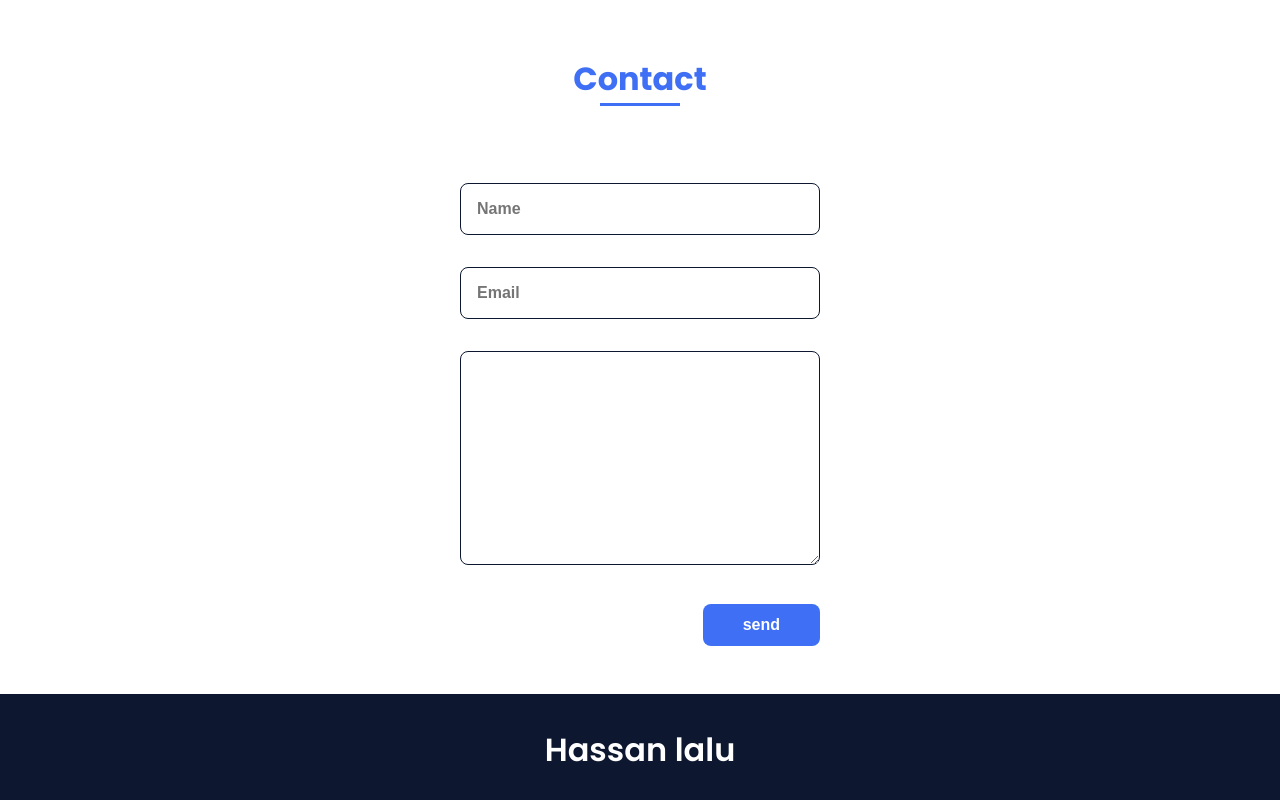
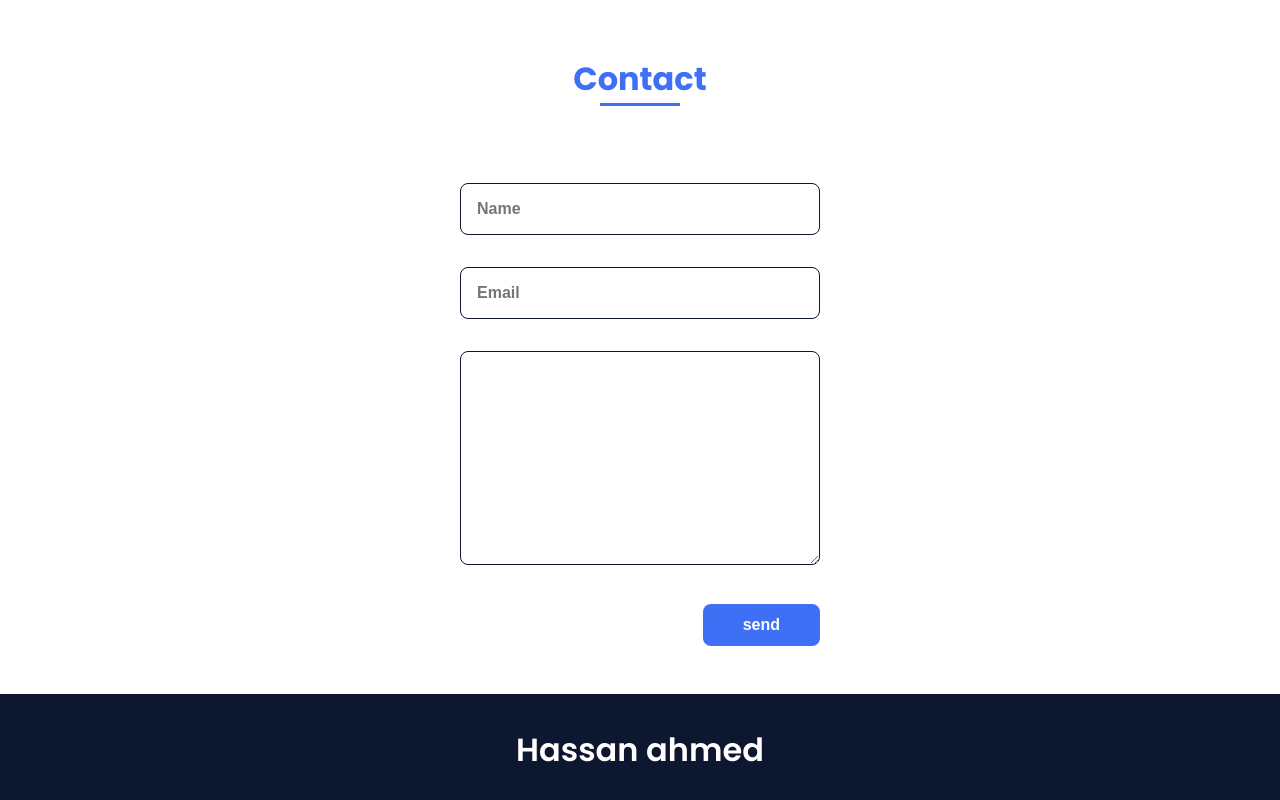
Before and after one commit to hassanahmed019/portfolio, a plain HTML site: page index.html in a window 1280 px wide. Shown: the part 2916-3716 px from the top of the page. Drawn offline with nearby package versions, Linux system fonts and the light colour scheme; files that its build step writes are made by us from their sources; a script that the page names is missing; files whose address does not match are found by name.

Commit message:
Update index.html

```diff
--- a/index.html
+++ b/index.html
@@ -182,7 +182,7 @@ I focus on writing efficient, reusable code and delivering smooth user experienc
 
         <!--===== FOOTER =====-->
         <footer class="footer">
-            <p class="footer__title">Hassan lalu</p>
+            <p class="footer__title">Hassan ahmed</p>
 
         </footer>
 <script>
```
